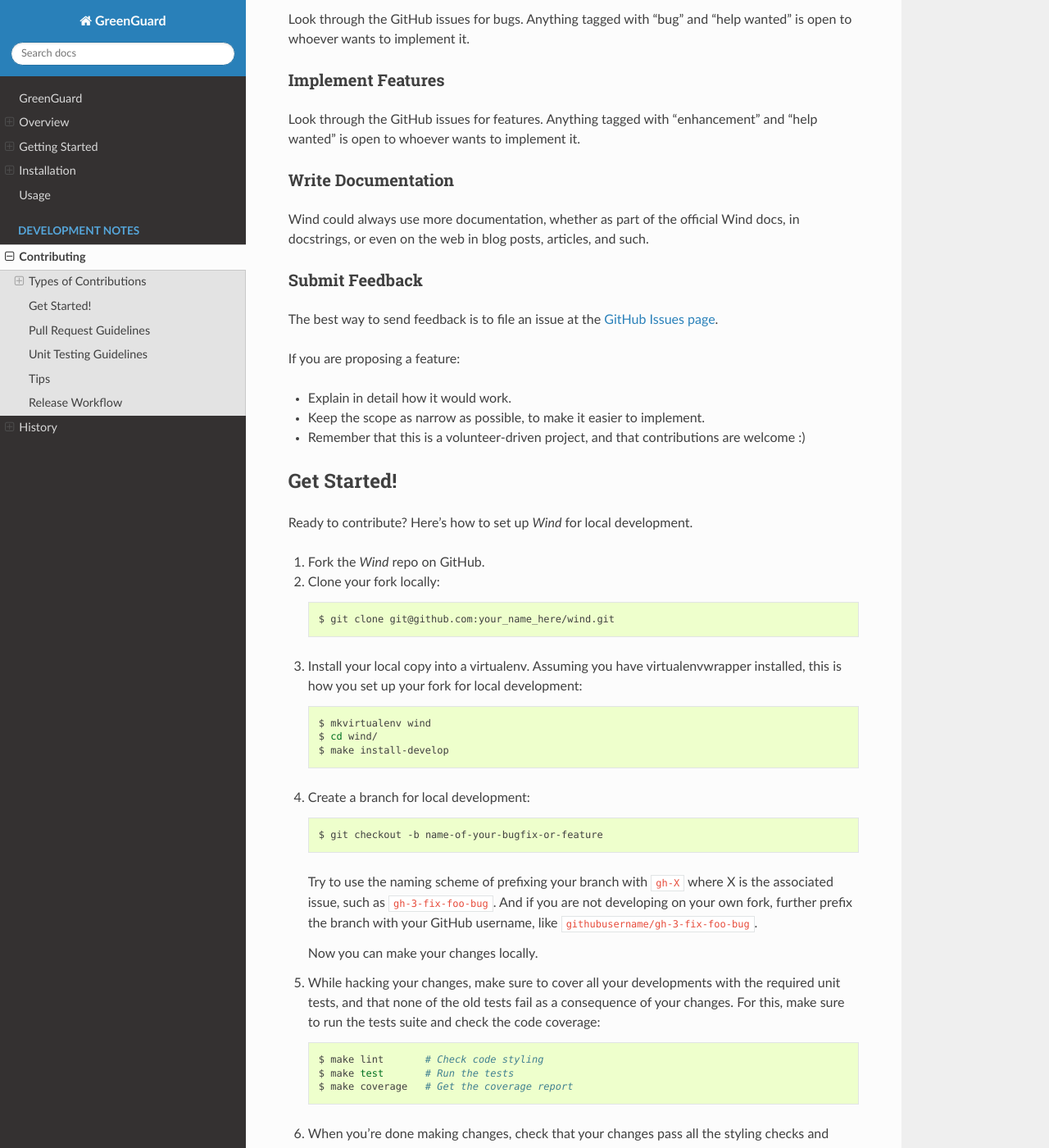
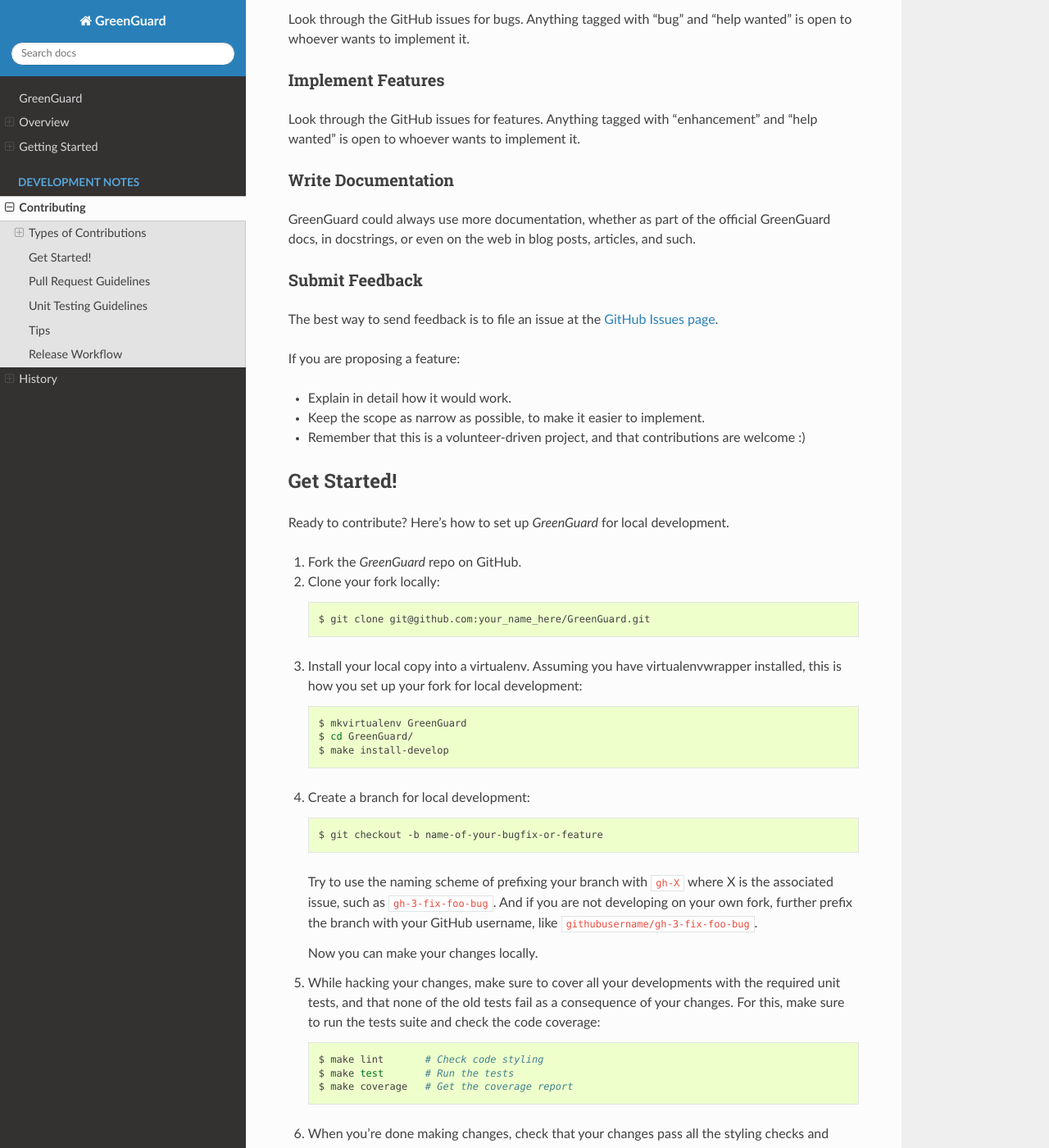
Before and after one commit to sintel-dev/Draco, a Sphinx documentation site: the page built from docs/contributing.rst, in a window 1280 px wide and 1400 px high, scrolled down 616 px. Shown: the whole window at 82% size. Built offline with Sphinx 7.4.7 and the Read the Docs theme 2.0.0, drawn with Linux system fonts in a browser that asks for light colours; pages that are not in the unit, such as notebooks, are missing from menus; some of the changed text lies outside the part shown.

Commit message:
Fix some names that were still wrong

```diff
--- a/CONTRIBUTING.rst
+++ b/CONTRIBUTING.rst
@@ -38,8 +38,8 @@
 Write Documentation
 ~~~~~~~~~~~~~~~~~~~
 
-Wind could always use more documentation, whether as part of the
-official Wind docs, in docstrings, or even on the web in blog posts,
+GreenGuard could always use more documentation, whether as part of the
+official GreenGuard docs, in docstrings, or even on the web in blog posts,
 articles, and such.
 
 Submit Feedback
@@ -57,18 +57,18 @@
 Get Started!
 ------------
 
-Ready to contribute? Here's how to set up `Wind` for local development.
+Ready to contribute? Here's how to set up `GreenGuard` for local development.
 
-1. Fork the `Wind` repo on GitHub.
+1. Fork the `GreenGuard` repo on GitHub.
 2. Clone your fork locally::
 
-    $ git clone git@github.com:your_name_here/wind.git
+    $ git clone git@github.com:your_name_here/GreenGuard.git
 
 3. Install your local copy into a virtualenv. Assuming you have virtualenvwrapper installed,
    this is how you set up your fork for local development::
 
-    $ mkvirtualenv wind
-    $ cd wind/
+    $ mkvirtualenv GreenGuard
+    $ cd GreenGuard/
     $ make install-develop
 
 4. Create a branch for local development::
@@ -133,9 +133,9 @@
 
 1. Unit Tests should be based only in unittest and pytest modules.
 
-2. The tests that cover a module called ``wind/path/to/a_module.py``
+2. The tests that cover a module called ``greenguard/path/to/a_module.py``
    should be implemented in a separated module called
-   ``tests/wind/path/to/test_a_module.py``.
+   ``tests/greenguard/path/to/test_a_module.py``.
    Note that the module name has the ``test_`` prefix and is located in a path similar
    to the one of the tested module, just inside the ``tests`` folder.
 
@@ -165,7 +165,7 @@
 
 To run a subset of tests::
 
-    $ python -m pytest tests.test_wind
+    $ python -m pytest tests.test_greenguard
     $ python -m pytest -k 'foo'
 
 Release Workflow
@@ -175,11 +175,11 @@
 ``bumpversion`` which, briefly:
 
 1. Merge what is in ``master`` branch into ``stable`` branch.
-2. Update the version in ``setup.cfg``, ``wind/__init__.py`` and
+2. Update the version in ``setup.cfg``, ``greenguard/__init__.py`` and
    ``HISTORY.md`` files.
 3. Create a new git tag pointing at the corresponding commit in ``stable`` branch.
 4. Merge the new commit from ``stable`` into ``master``.
-5. Update the version in ``setup.cfg`` and ``wind/__init__.py``
+5. Update the version in ``setup.cfg`` and ``greenguard/__init__.py``
    to open the next development iteration.
 
 .. note:: Before starting the process, make sure that ``HISTORY.md`` has been updated with a new
@@ -201,6 +201,6 @@
 
     make release-major
 
-.. _GitHub issues page: https://github.com/D3-AI/wind/issues
-.. _Travis Build Status page: https://travis-ci.org/D3-AI/wind/pull_requests
+.. _GitHub issues page: https://github.com/D3-AI/GreenGuard/issues
+.. _Travis Build Status page: https://travis-ci.org/D3-AI/GreenGuard/pull_requests
 .. _Google docstrings style: https://google.github.io/styleguide/pyguide.html?showone=Comments#Comments
--- a/docs/index.rst
+++ b/docs/index.rst
@@ -5,14 +5,12 @@
    :maxdepth: 2
 
    Overview <readme>
-   installation
-   usage
 
 .. toctree::
    :caption: Advanced Usage
    :hidden:
 
-   API Reference <api/wind>
+   API Reference <api/greenguard>
 
 .. toctree::
    :caption: Development Notes
--- a/setup.cfg
+++ b/setup.cfg
@@ -17,7 +17,7 @@
 search = version='{current_version}'
 replace = version='{new_version}'
 
-[bumpversion:file:wind/__init__.py]
+[bumpversion:file:greenguard/__init__.py]
 search = __version__ = '{current_version}'
 replace = __version__ = '{new_version}'
 
```
Also changed, not shown: docs/installation.rst (deleted, +0 -51 lines), docs/usage.rst (deleted, +0 -9 lines), .github/ISSUE_TEMPLATE.md, .travis.yml, 1 other file.
